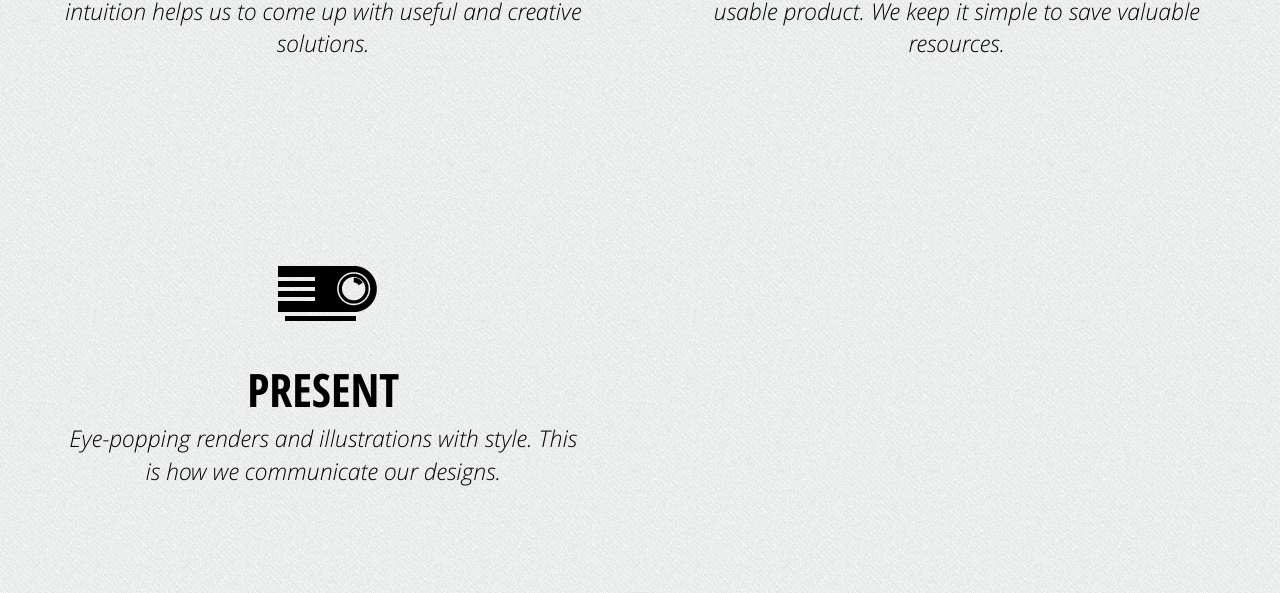
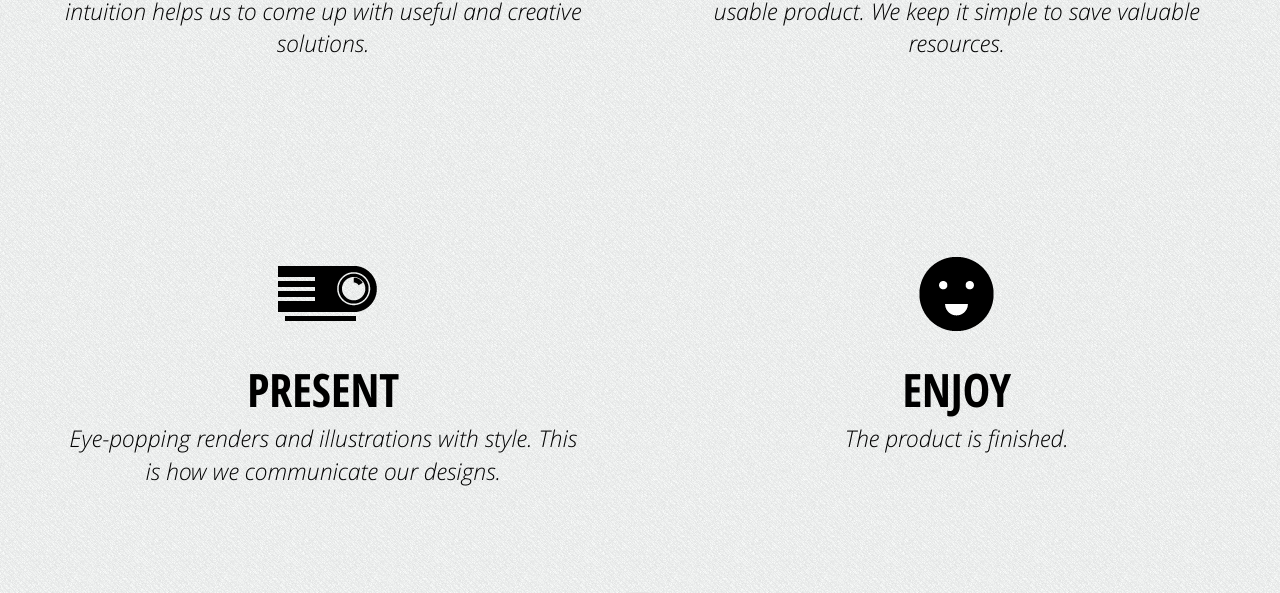
Before and after one commit to pixelephant/respmaform, a PHP site: page /method.php in a window 1280 px wide. Shown: the part 1227-1820 px from the top of the page. Run offline with PHP 8.4, Linux system fonts and the light colour scheme; some libraries are stand-ins or nearby versions.

Commit message:
no message

```diff
--- a/method.php
+++ b/method.php
@@ -30,6 +30,11 @@
         <h3>Present</h3>
         <p>Eye-popping renders and illustrations with style. This is how we communicate our designs.</p>
     </div>
+    <div class="step">
+        <img src="img/enjoy.png" alt="">
+        <h3>Enjoy</h3>
+        <p>The product is finished.</p>
+    </div>
     </section>
 
     <div id="cta" class="">
```
Also changed, not shown: img/enjoy.png (added), img/enjoy@2x.png (added).
